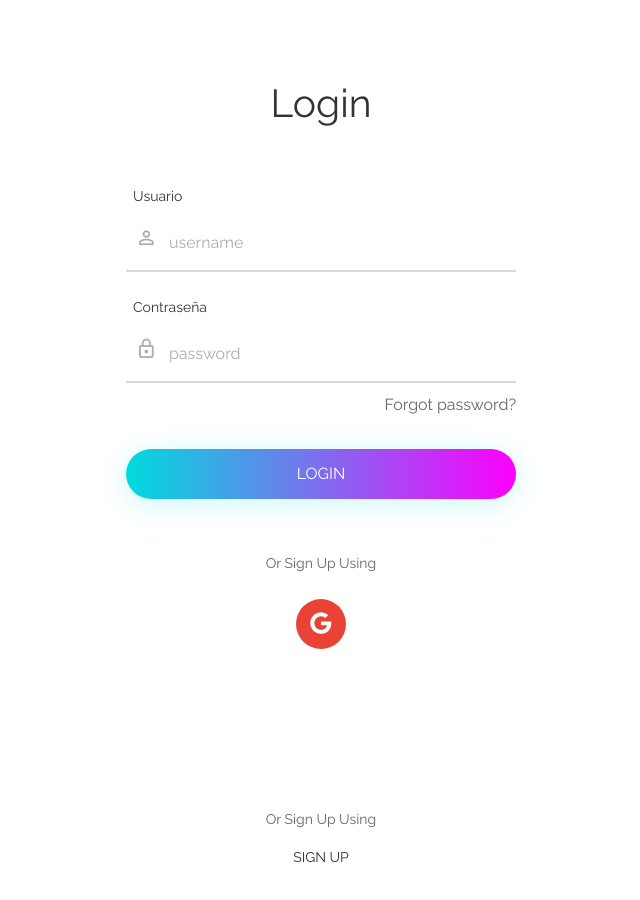
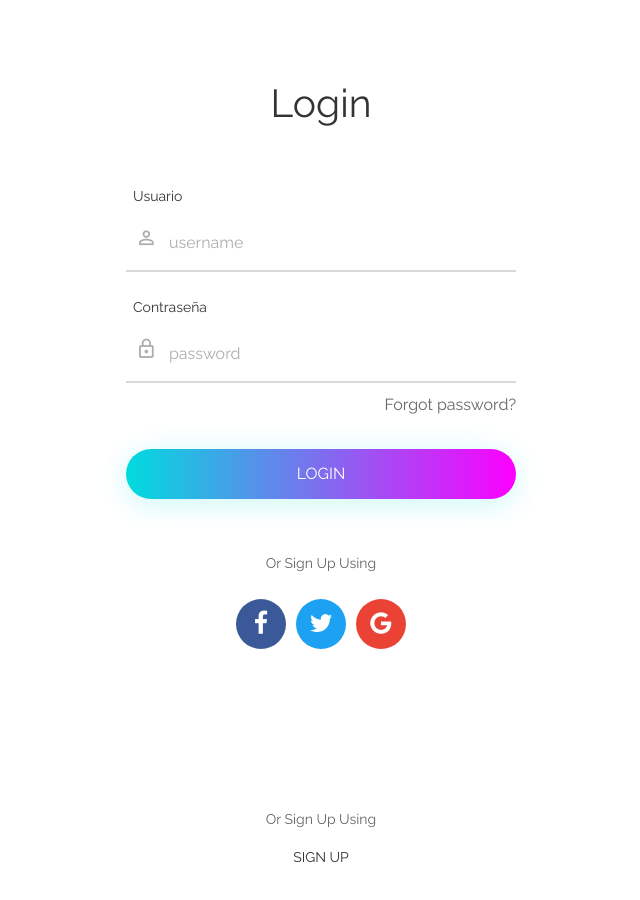
Before and after one commit to juliocmrqz/proyecto_ecommerce, a plain HTML site: page index.html in a window 1280 px wide. Shown: the whole page, without its empty margins (319-959 px from the left). Drawn offline with Linux system fonts and the light colour scheme.

Commit message:
comentado el login Google

```diff
--- a/index.html
+++ b/index.html
@@ -6,8 +6,13 @@
   <meta http-equiv="Content-Type" content="text/html; charset=UTF-8">
   <meta name="viewport" content="width=device-width, initial-scale=1, shrink-to-fit=no">
   <meta name="description" content="">
- <!--Meta para el inicio de sesión Google-->
+  <!--
+
+   Meta para el inicio de sesión Google tomando como página el login de JaP en Github OJO: no funciona localmente
+
   <meta name="google-signin-client_id" content="1020243547644-k0nrdakdlbpddbis8c42m1r58n6gcdqo.apps.googleusercontent.com">
+
+-->
 
   <title>eMercado - Todo lo que busques está aquí</title>
   <link rel="canonical" href="https://getbootstrap.com/docs/4.3/examples/album/">
@@ -27,7 +32,11 @@
 </head>
 
 <body>
-  <!-- <nav class="site-header sticky-top py-1 bg-dark">
+  <!--
+
+    Oculto la barra de navegación
+
+    <nav class="site-header sticky-top py-1 bg-dark">
     <div class="container d-flex flex-column flex-md-row justify-content-between">
       <a class="py-2 d-none d-md-inline-block" href="home.html">Inicio</a>
       <a class="py-2 d-none d-md-inline-block" href="categories.html">Categorías</a>
@@ -36,7 +45,9 @@
       <a class="py-2 d-none d-md-inline-block" href="cart.html">Mi carrito</a>
       <a class="py-2 d-none d-md-inline-block" href="index.html">Login</a>
     </div>
-  </nav> -->
+  </nav>
+
+  -->
   <div class="limiter">
     <div class="container-login100">
       <div class="wrap-login100 p-l-55 p-r-55 p-t-65 p-b-54">
@@ -76,17 +87,24 @@
           </div>
 
           <div class="flex-c-m">
-            <!-- <a href="#" class="login100-social-item bg1">
+            <a href="#" class="login100-social-item bg1">
               <i class="fa fa-facebook"></i>
             </a>
 
             <a href="#" class="login100-social-item bg2">
               <i class="fa fa-twitter"></i>
-            </a> -->
-            <div class="g-signin2" data-onsuccess="onSignIn">
+            </a>
+
+            <!--
+
+              Inicio de sesión Google
+              <div class="g-signin2" data-onsuccess="onSignIn"></div>
+
+            -->
+
             <a href="" class="login100-social-item bg3">
               <i class="fa fa-google"></i>
-            </a></div>
+            </a>
           </div>
 
           <div class="flex-col-c p-t-155">
@@ -112,7 +130,11 @@
   <script src="Login/vendor/daterangepicker/daterangepicker.js"></script>
   <script src="Login/vendor/countdowntime/countdowntime.js"></script>
   <script src="Login/js/main.js"></script>
+  <!--
+
   <script src="https://apis.google.com/js/platform.js" async defer></script>
+
+-->
 </body>
 
 </html>
```
